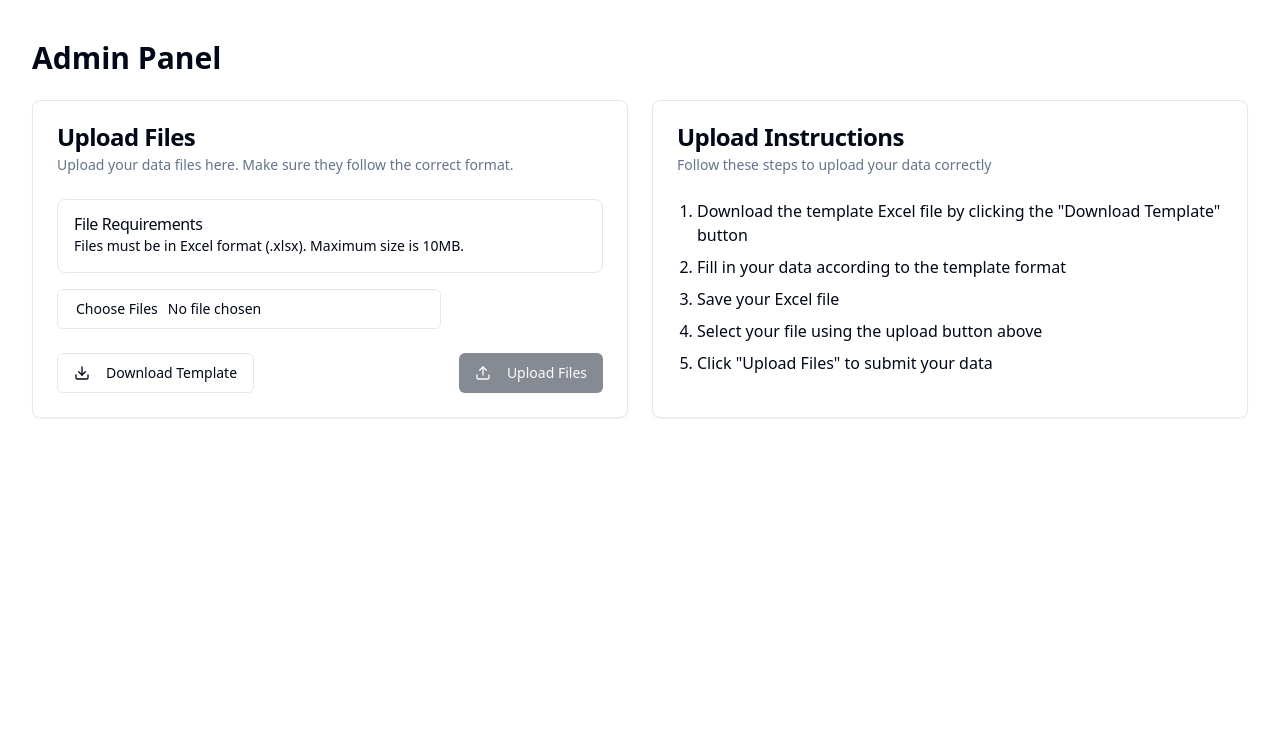
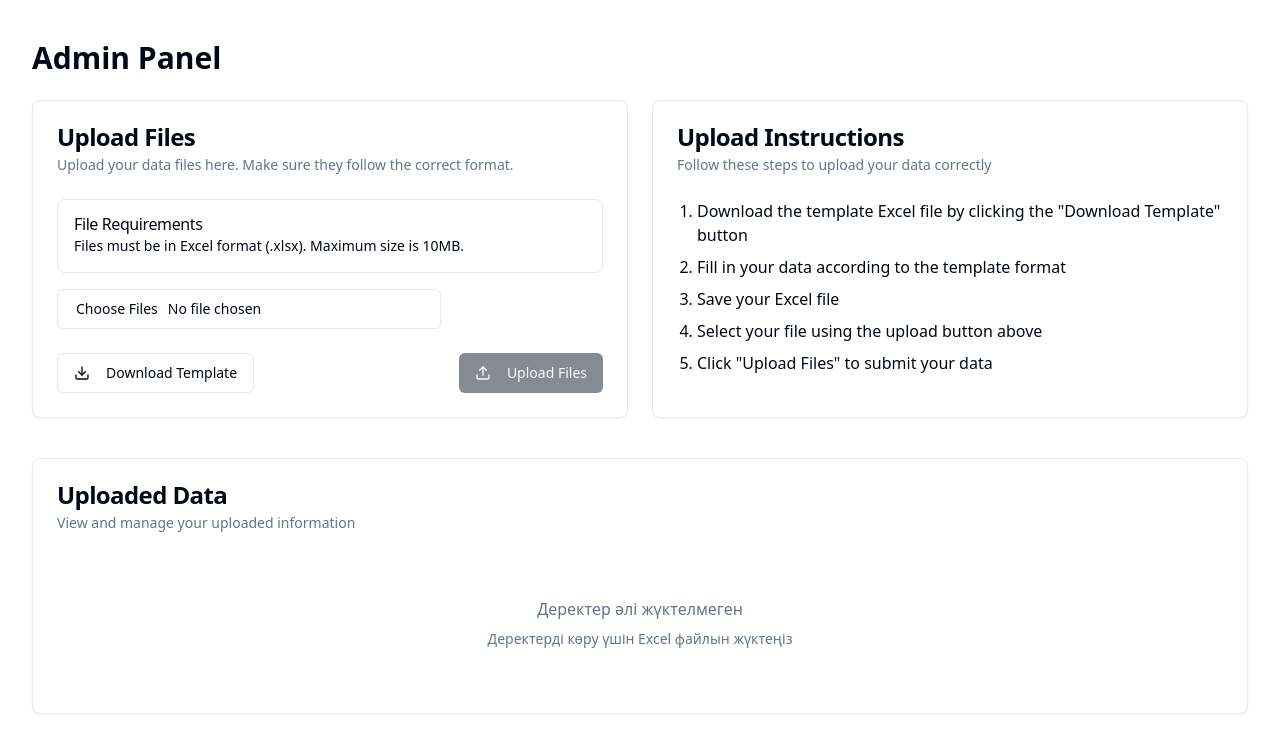
Before and after one commit to dauitsuragan002/school-info-hub-kz, a React (Vite) app: page /admin in a window 1280 px wide. Shown: the top 752 px of the page. Built offline with nearby package versions, Linux system fonts and the light colour scheme.

Commit message:
Fix: Restore table components
Restores the missing table components.

```diff
--- a/src/pages/AdminPage.tsx
+++ b/src/pages/AdminPage.tsx
@@ -6,10 +6,20 @@ import { Card, CardContent, CardDescription, CardFooter, CardHeader, CardTitle }
 import { Alert, AlertDescription, AlertTitle } from "@/components/ui/alert";
 import { Download, Upload } from "lucide-react";
 import { useToast } from "@/hooks/use-toast";
+import {
+  Table,
+  TableBody,
+  TableCaption,
+  TableCell,
+  TableHead,
+  TableHeader,
+  TableRow
+} from "@/components/ui/table";
 
 const AdminPage = () => {
   const [files, setFiles] = useState<FileList | null>(null);
   const [uploading, setUploading] = useState(false);
+  const [tableData, setTableData] = useState<any[]>([]);
   const { toast } = useToast();
 
   const handleFileChange = (e: React.ChangeEvent<HTMLInputElement>) => {
@@ -34,6 +44,15 @@ const AdminPage = () => {
     try {
       // Simulate API call
       await new Promise(resolve => setTimeout(resolve, 1500));
+
+      // Simulate some sample data after upload
+      setTableData([
+        { id: 1, name: "Асқар Мұхтар", school: "№5 мектеп", grade: "9-A", subject: "Математика" },
+        { id: 2, name: "Айнұр Серікова", school: "№12 гимназия", grade: "10-Б", subject: "Физика" },
+        { id: 3, name: "Бақыт Нұрланов", school: "№8 лицей", grade: "11-В", subject: "Химия" },
+        { id: 4, name: "Гүлнұр Қалиева", school: "№3 мектеп", grade: "9-Г", subject: "Биология" },
+        { id: 5, name: "Дәулет Жұмағұлов", school: "№7 мектеп", grade: "10-А", subject: "Информатика" }
+      ]);
 
       toast({
         title: "Upload successful",
@@ -69,7 +88,7 @@ const AdminPage = () => {
     <div className="container mx-auto py-10">
       <h1 className="text-3xl font-bold mb-6">Admin Panel</h1>
 
-      <div className="grid gap-6 md:grid-cols-2">
+      <div className="grid gap-6 md:grid-cols-2 mb-10">
         <Card>
           <CardHeader>
             <CardTitle>Upload Files</CardTitle>
@@ -132,6 +151,50 @@ const AdminPage = () => {
           </CardContent>
         </Card>
       </div>
+
+      {/* Table section */}
+      <Card>
+        <CardHeader>
+          <CardTitle>Uploaded Data</CardTitle>
+          <CardDescription>
+            View and manage your uploaded information
+          </CardDescription>
+        </CardHeader>
+        <CardContent>
+          {tableData.length > 0 ? (
+            <div className="rounded-md border">
+              <Table>
+                <TableCaption>Жүктелген мәліметтер тізімі</TableCaption>
+                <TableHeader>
+                  <TableRow>
+                    <TableHead>ID</TableHead>
+                    <TableHead>Аты-жөні</TableHead>
+                    <TableHead>Мектеп</TableHead>
+                    <TableHead>Сынып</TableHead>
+                    <TableHead>Пән</TableHead>
+                  </TableRow>
+                </TableHeader>
+                <TableBody>
+                  {tableData.map((row) => (
+                    <TableRow key={row.id}>
+                      <TableCell>{row.id}</TableCell>
+                      <TableCell>{row.name}</TableCell>
+                      <TableCell>{row.school}</TableCell>
+                      <TableCell>{row.grade}</TableCell>
+                      <TableCell>{row.subject}</TableCell>
+                    </TableRow>
+                  ))}
+                </TableBody>
+              </Table>
+            </div>
+          ) : (
+            <div className="flex flex-col items-center justify-center py-10 text-center">
+              <p className="text-muted-foreground mb-2">Деректер әлі жүктелмеген</p>
+              <p className="text-sm text-muted-foreground">Деректерді көру үшін Excel файлын жүктеңіз</p>
+            </div>
+          )}
+        </CardContent>
+      </Card>
     </div>
   );
 };
```
